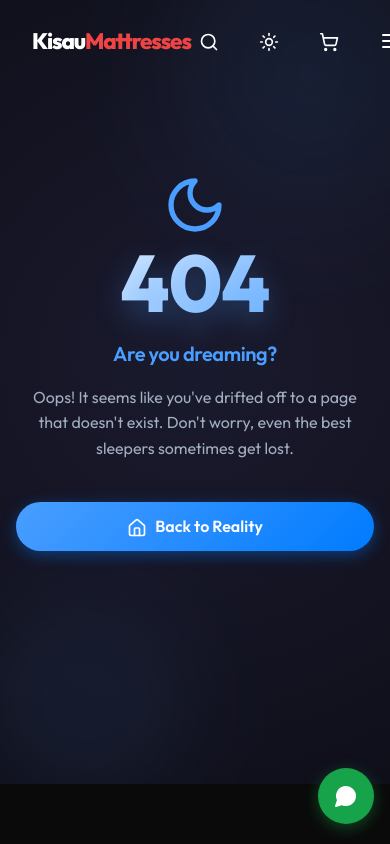
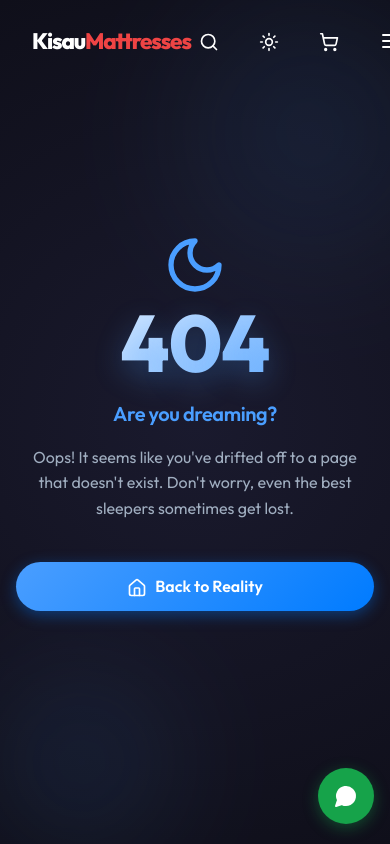
Before and after one commit to Peterngacha85/mattress, a React (Vite) app in the folder Frontend/: page /admin in a window 390 px wide. Built offline with nearby package versions, Linux system fonts and the light colour scheme; no server answers.

Commit message:
Fix 404 page vertical gap at bottom

```diff
--- a/Frontend/src/pages/NotFound.css
+++ b/Frontend/src/pages/NotFound.css
@@ -4,7 +4,6 @@
   align-items: center;
   justify-content: center;
   padding: 2rem;
-  margin-top: -80px; /* Offset navbar height to truly center on screen */
   background: radial-gradient(circle at center, #1a1a2e 0%, #0f0f1a 100%);
   color: #ffffff;
   text-align: center;
@@ -117,7 +116,6 @@
 @media (max-width: 480px) {
   .not-found-container {
     padding: 1rem;
-    margin-top: -60px; /* Slightly smaller offset for mobile nav */
   }
   .not-found-title {
     font-size: 5rem;
```
